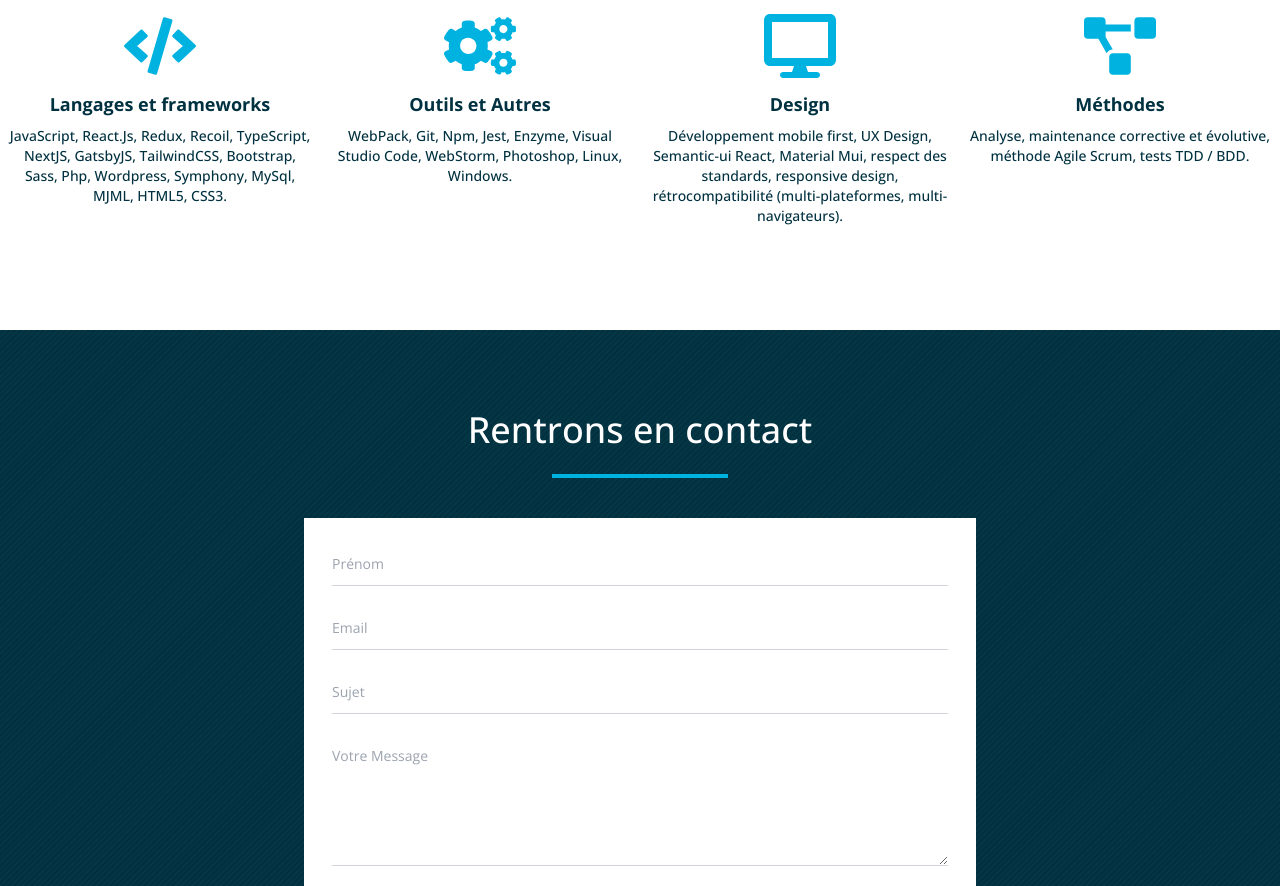
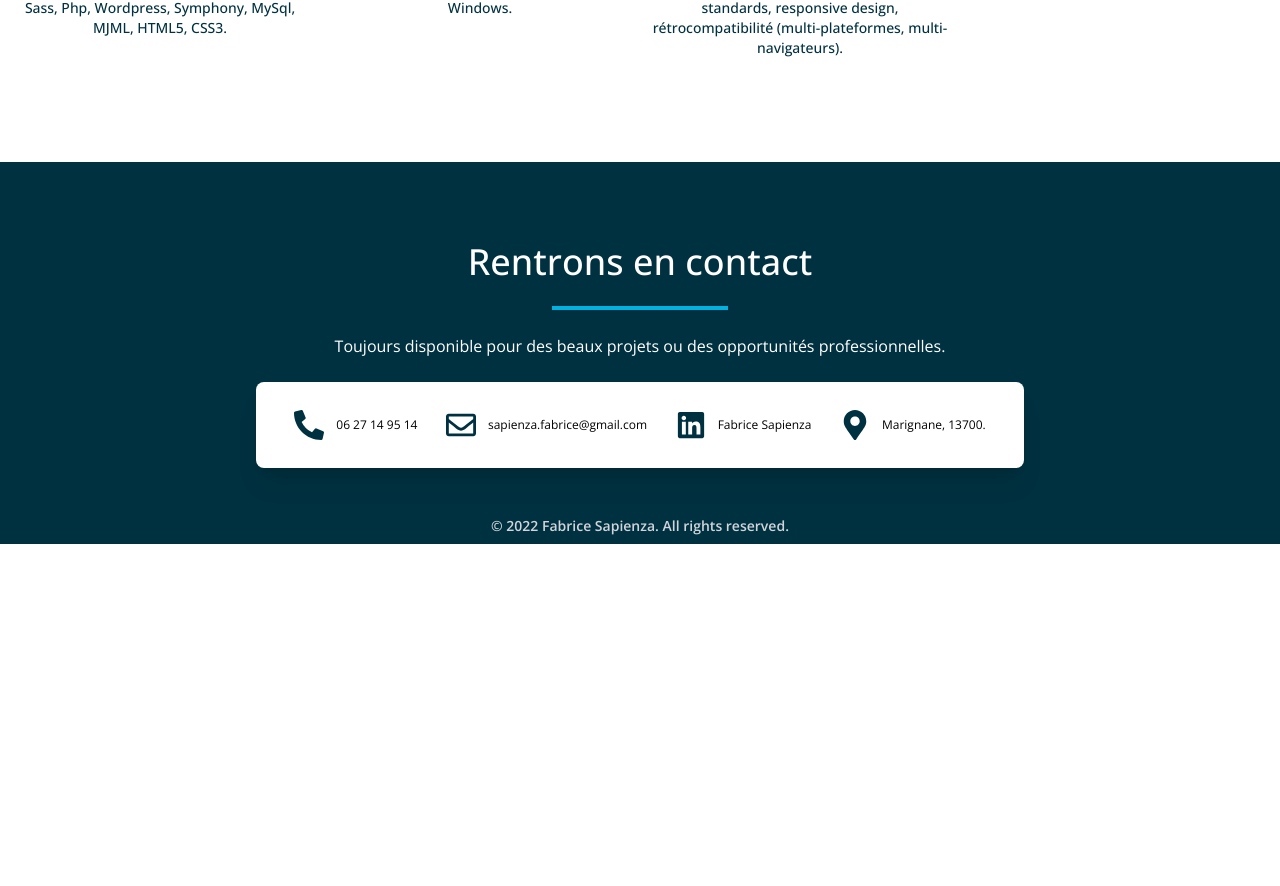
Before and after one commit to Fabrice-Sapienza/portfolio-cv, a Next.js app: page / in a window 1280 px wide. Shown: the part 1911-2797 px from the top of the page. After the commit the page ends 2455 px from the top, so only its background shows below. Built offline with nearby package versions, Linux system fonts and the light colour scheme.

Commit message:
add footer & update contact

```diff
--- a/components/Container/Layout.jsx
+++ b/components/Container/Layout.jsx
@@ -1,4 +1,5 @@
 import React from 'react'
+import Footer from '../Footer/Footer'
 import Navbar from '../Navbar/Navbar'
 
 export default function Layout({ children }) {
@@ -6,6 +7,7 @@ export default function Layout({ children }) {
 		<div className='font-OpenSans'>
 			<Navbar />
 			{children}
+			<Footer />
 		</div>
 	)
 }
--- /dev/null
+++ b/components/Footer/Footer.jsx
@@ -0,0 +1,7 @@
+export default function Footer() {
+    return (
+        <footer className="bg-secondary py-2">
+            <p className="text-center text-sm font-semibold text-gray-300">© 2022 Fabrice Sapienza. All rights reserved.</p>
+        </footer>
+    )
+}
--- a/components/Navbar/Navbar.jsx
+++ b/components/Navbar/Navbar.jsx
@@ -30,7 +30,9 @@ export default function Navbar() {
 					<div className="flex justify-between items-center">
 
 						<div className='flex items-center justify-center'>
+
 							<img src={logo.src} alt="logo" className='w-16' />
+
 							<div className='text-center'>
 								<span className='ml-2 text-secondary text-2xl block font-thin'><span className='font-bold text-primary'>F</span>abrice <span className='font-bold text-primary'>S</span>apienza</span>
 							</div>
@@ -52,10 +54,10 @@ export default function Navbar() {
 							<Link
 								to="section-1"
 								className="cursor-pointer font-medium text-lg hover:text-primary"
-								spy={true}
-								activeClass="is-current"
+								// spy={true}
+								// activeClass="is-current"
 								smooth={true}
-								offset={-200}
+								offset={-150}
 								duration={500}
 								onClick={() => setIsOpen(false)}
 							>
@@ -66,10 +68,10 @@ export default function Navbar() {
 							<Link
 								to="section-2"
 								className="cursor-pointer font-medium text-lg hover:text-primary"
-								spy={true}
-								activeClass="is-current"
+								// spy={true}
+								// activeClass="is-current"
 								smooth={true}
-								offset={-200}
+								offset={-150}
 								duration={500}
 								onClick={() => setIsOpen(false)}
 							>
@@ -80,10 +82,10 @@ export default function Navbar() {
 							<Link
 								to="section-3"
 								className="cursor-pointer font-medium text-lg hover:text-primary"
-								spy={true}
-								activeClass="is-current"
+								// spy={true}
+								// activeClass="is-current"
 								smooth={true}
-								offset={-200}
+								offset={-150}
 								duration={500}
 								onClick={() => setIsOpen(false)}
 							>
@@ -95,10 +97,10 @@ export default function Navbar() {
 							<Link
 								to="section-4"
 								className="cursor-pointer font-medium text-lg hover:text-primary"
-								spy={true}
-								activeClass="is-current"
+								// spy={true}
+								// activeClass="is-current"
 								smooth={true}
-								offset={-200}
+								offset={-150}
 								duration={500}
 								onClick={() => setIsOpen(false)}
 							>
--- a/components/Sections/Contact/Contact.jsx
+++ b/components/Sections/Contact/Contact.jsx
@@ -1,54 +1,32 @@
+import { FaLinkedin, FaPhoneAlt, FaRegEnvelope, FaMapMarkerAlt } from "react-icons/fa";
+import Link from 'next/link'
+
 export default function Contact({ anchorScrollSpy }) {
     return (
-        <section className="bg-custom-secondary lg:p-10" id={anchorScrollSpy}>
-
+        <section className="bg-secondary lg:p-10" id={anchorScrollSpy}>
             <h2 className="text-white text-center font-medium pt-10 pb-6 text-3xl md:text-4xl">
                 Rentrons en contact
             </h2>
-            <hr className="bloc mx-auto bg-primary border-0 h-1 mb-10 w-44" />
-
-            <form className="space-y-6 bg-white mx-auto p-4 max-w-2xl lg:p-7">
-
-                <div className="relative">
-                    <input id="prenom" name="prenom" type="text"
-                        className="w-full h-10 text-secondary placeholder-transparent border-b border-gray-300 peer focus:outline-none focus:border-b-2 focus:border-primary text-sm"
-                        placeholder="Prénom" />
-                    <label htmlFor="prenom"
-                        className="absolute left-0 -top-3.5 text-gray-600 text-sm transition-all peer-placeholder-shown:text-sm peer-placeholder-shown:text-gray-400 peer-placeholder-shown:top-2 peer-focus:-top-3.5 peer-focus:text-primary peer-focus:font-semibold peer-focus:text-sm">Prénom
-                    </label>
+            <hr className="bloc mx-auto bg-primary border-0 h-1 w-44" />
+            <p className="text-center text-white my-6 px-2">Toujours disponible pour des beaux projets ou des opportunités professionnelles.</p>
+            <div className="bg-white shadow-xl mx-10 max-w-3xl px-2 py-5 flex flex-col rounded-lg md:mx-auto lg:p-7">
+                <div className="flex justify-around items-start flex-col space-x-2 space-y-4 sm:space-y-0 sm:items-center sm:flex-row">
+                    <Link href="tel:+33627149514">
+                        <a className="flex items-center text-xs"><FaPhoneAlt className="cursor-pointer text-secondary text-3xl mr-3" /> 06 27 14 95 14</a>
+                    </Link>
+                    <Link href="mailto:sapienza.fabrice@gmail.com">
+                        <a className="flex items-center text-xs"><FaRegEnvelope className="cursor-pointer text-secondary text-3xl mr-3" />sapienza.fabrice@gmail.com</a>
+                    </Link>
+                    <Link href='https://www.linkedin.com/in/fabrice-sapienza-8934a5129'>
+                        <a className="flex items-center text-xs"><FaLinkedin className="cursor-pointer text-secondary text-3xl mr-3" />Fabrice Sapienza</a>
+                    </Link>
+                    <Link href="https://goo.gl/maps/4zPCuTZgQ32r82ZG8">
+                        <a className="flex items-center text-xs">
+                            <FaMapMarkerAlt className="text-secondary text-3xl mr-3" /> Marignane, 13700.
+                        </a>
+                    </Link>
                 </div>
-                <div className="relative">
-                    <input id="email" name="email" type="email"
-                        className="w-full h-10 text-secondary placeholder-transparent border-b border-gray-300 peer focus:outline-none focus:border-b-2 focus:border-primary text-sm"
-                        placeholder="Email" />
-                    <label htmlFor="email"
-                        className="absolute left-0 -top-3.5 text-gray-600 text-sm transition-all peer-placeholder-shown:text-sm peer-placeholder-shown:text-gray-400 peer-placeholder-shown:top-2 peer-focus:-top-3.5 peer-focus:text-primary peer-focus:font-semibold peer-focus:text-sm">Email
-                    </label>
-                </div>
-                <div className="relative">
-                    <input id="sujet" name="sujet" type="text"
-                        className="w-full h-10 text-secondary placeholder-transparent border-b border-gray-300 peer focus:outline-none focus:border-b-2 focus:border-primary text-sm"
-                        placeholder="Sujet" />
-                    <label htmlFor="sujet"
-                        className="absolute left-0 -top-3.5 text-gray-600 text-sm transition-all peer-placeholder-shown:text-sm peer-placeholder-shown:text-gray-400 peer-placeholder-shown:top-2 peer-focus:-top-3.5 peer-focus:text-primary peer-focus:font-semibold peer-focus:text-sm">Sujet
-                    </label>
-                </div>
-                <div className="relative">
-                    <textarea type="text" id="message" placeholder="Votre message" className="w-full h-32 text-secondary placeholder-transparent border-b border-gray-300 peer pt-2 focus:outline-none focus:border-b-2 focus:border-primary text-sm"></textarea>
-                    <label htmlFor="message"
-                        className="absolute left-0 -top-3.5 text-gray-600 text-sm transition-all peer-placeholder-shown:text-sm peer-placeholder-shown:text-gray-400 peer-placeholder-shown:top-2 peer-focus:-top-3.5 peer-focus:text-primary peer-focus:font-semibold peer-focus:text-sm">Votre Message
-                    </label>
-                </div>
-
-                <div className="text-center md:text-left">
-                    <button
-                        className="py-3 px-8 font-medium text-center text-sm ounded-sm transition duration-150 ease-in-out border border-primary text-primary bg-white hover:shadow-lg"
-                    >
-                        Envoyer
-                    </button>
-                </div>
-            </form>
-
+            </div>
         </section>
     )
 }
--- a/components/Sections/Experiences/Experience/Experience.jsx
+++ b/components/Sections/Experiences/Experience/Experience.jsx
@@ -1,10 +1,10 @@
 
 import PropTypes from 'prop-types';
 
-export default function Experience({ width, date, title, subTitle, list }) {
+export default function Experience({ date, title, subTitle, list }) {
     return (
         <>
-            <li className={`lg:w-[${width}]`}>
+            <li className="lg:w-[20%]">
                 <div className="flex lg:block flex-start items-center pt-2 lg:pt-0">
                     <div className="bg-secondary w-2 h-2 rounded-full -ml-1 lg:ml-0 mr-3 lg:mr-0 lg:-mt-1"></div>
                     <p className="text-gray-100 text-sm mt-2 font-semibold">{date}</p>
@@ -27,7 +27,6 @@ export default function Experience({ width, date, title, subTitle, list }) {
 }
 
 Experience.propTypes = {
-    width: PropTypes.string.isRequired,
     date: PropTypes.string.isRequired,
     title: PropTypes.string.isRequired,
     subTitle: PropTypes.string.isRequired,
```
Also changed, not shown: components/Sections/Contact/Form/Form.jsx (added, +48 -0 lines), components/Sections/Experiences/Experiences.jsx (+9 -9 lines).
